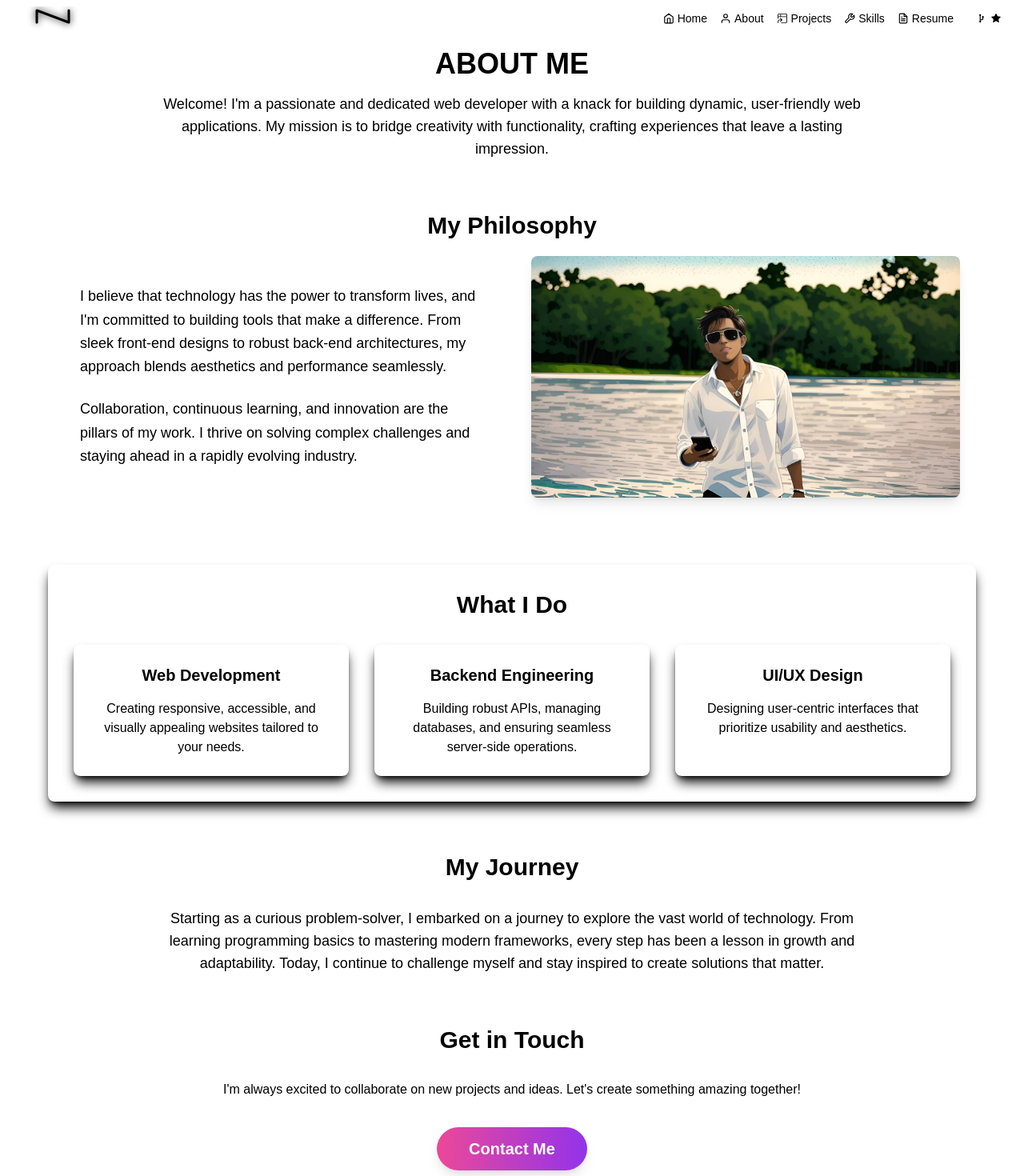
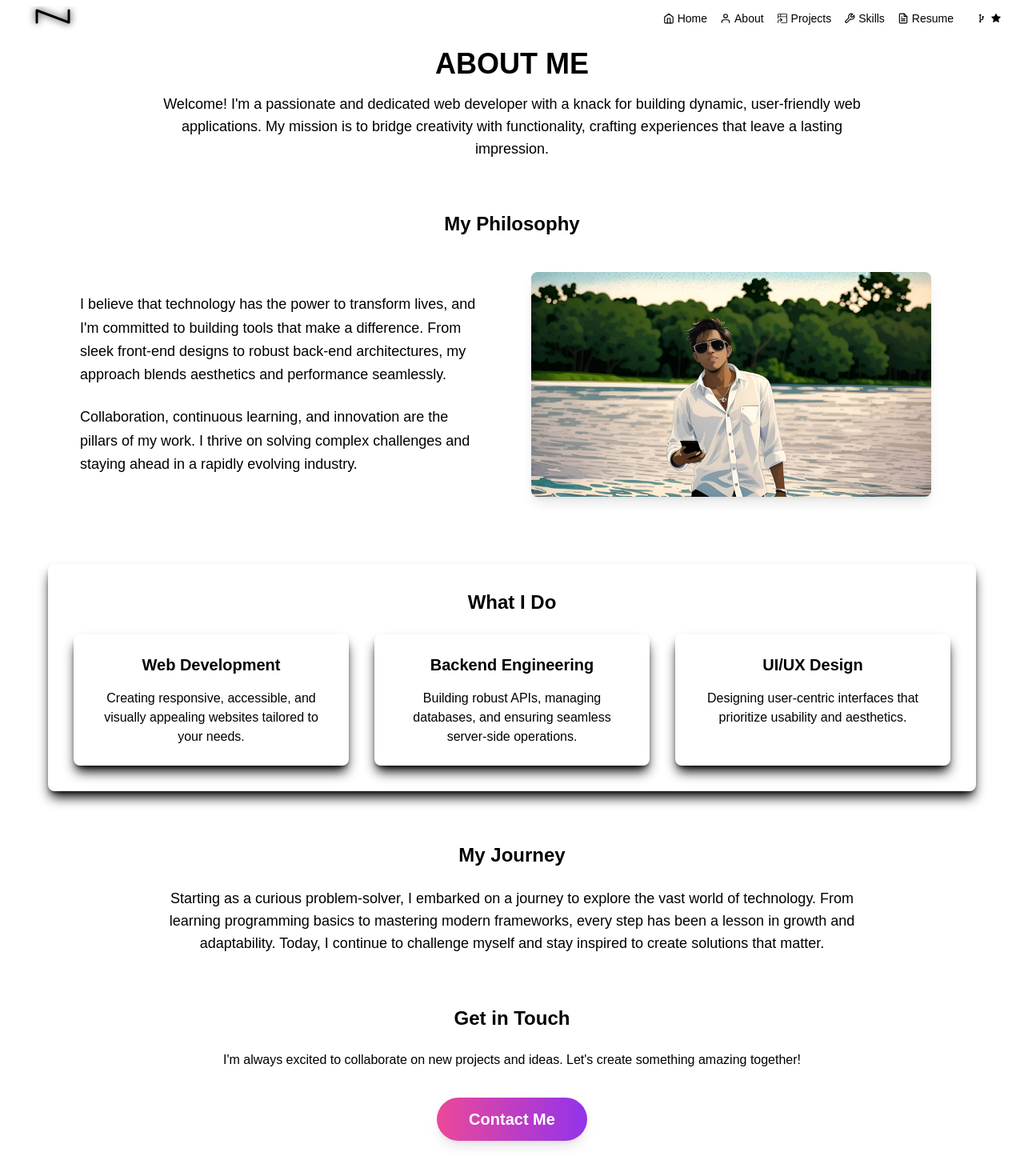
Before and after one commit to N1khilM/Portfolio, a Next.js app: page /about in a window 1280 px wide. Shown: the top 1470 px of the page at 80% size. Built offline with nearby package versions, Linux system fonts and the light colour scheme.

Commit message:
updated styling

```diff
--- a/app/about/page.js
+++ b/app/about/page.js
@@ -21,7 +21,7 @@ export default function About() {
         </section>
 
         <section className="my-16 ">
-          <h2 className="text-3xl  font-semibold mb-0  text-center">
+          <h2 className="text-2xl font-semibold mb-6 text-center">
             My Philosophy
           </h2>
           <div className="grid container md:grid-cols-2 gap-12 items-center">
@@ -39,8 +39,8 @@ export default function About() {
               </p>
             </div>
             <Image
-              width={600}
-              height={400}
+              width={500}
+              height={300}
               src="/myavatar.jpg"
               alt="My Avatar"
               className="rounded-lg  shadow-lg"
@@ -49,7 +49,7 @@ export default function About() {
         </section>
 
         <section className="my-16   p-8 rounded-lg shadow-foreground shadow-lg">
-          <h2 className="text-3xl font-semibold mb-8 text-center">What I Do</h2>
+          <h2 className="text-2xl font-semibold mb-6 text-center">What I Do</h2>
           <div className="grid grid-cols-1 md:grid-cols-2 lg:grid-cols-3 gap-8">
             <div className="text-center  p-6 rounded-lg shadow-foreground shadow-lg hover:scale-105 transition-transform duration-300">
               <h3 className="text-xl font-bold mb-4">Web Development</h3>
@@ -76,7 +76,7 @@ export default function About() {
         </section>
 
         <section className="my-16">
-          <h2 className="text-3xl font-semibold mb-8 text-center">
+          <h2 className="text-2xl font-semibold mb-6 text-center">
             My Journey
           </h2>
           <p className="text-var(--foreground) text-lg max-w-4xl mx-auto text-center">
@@ -89,7 +89,9 @@ export default function About() {
         </section>
 
         <section className="my-12 text-center">
-          <h2 className="text-3xl font-semibold mb-8">Get in Touch</h2>
+          <h2 className="text-2xl font-semibold mb-6 text-center">
+            Get in Touch
+          </h2>
           <p className="text-foreground mb-12">
             I&apos;m always excited to collaborate on new projects and ideas.
             Let&apos;s create something amazing together!
--- a/app/projects/page.js
+++ b/app/projects/page.js
@@ -58,7 +58,7 @@ export default function Projects() {
         <h1 className="text-4xl font-bold text-center sm:text-center">
           PROJECTS
         </h1>
-        <div className="grid grid-cols-1 sm:grid-cols-2 md:grid-cols-3 gap-8 mt-12 px-4">
+        <div className="grid grid-cols-1 sm:grid-cols-2 md:grid-cols-3 gap-8 mt-12 m-8 px-4">
           {projects.map((project, index) => (
             <div
               key={index}
```
